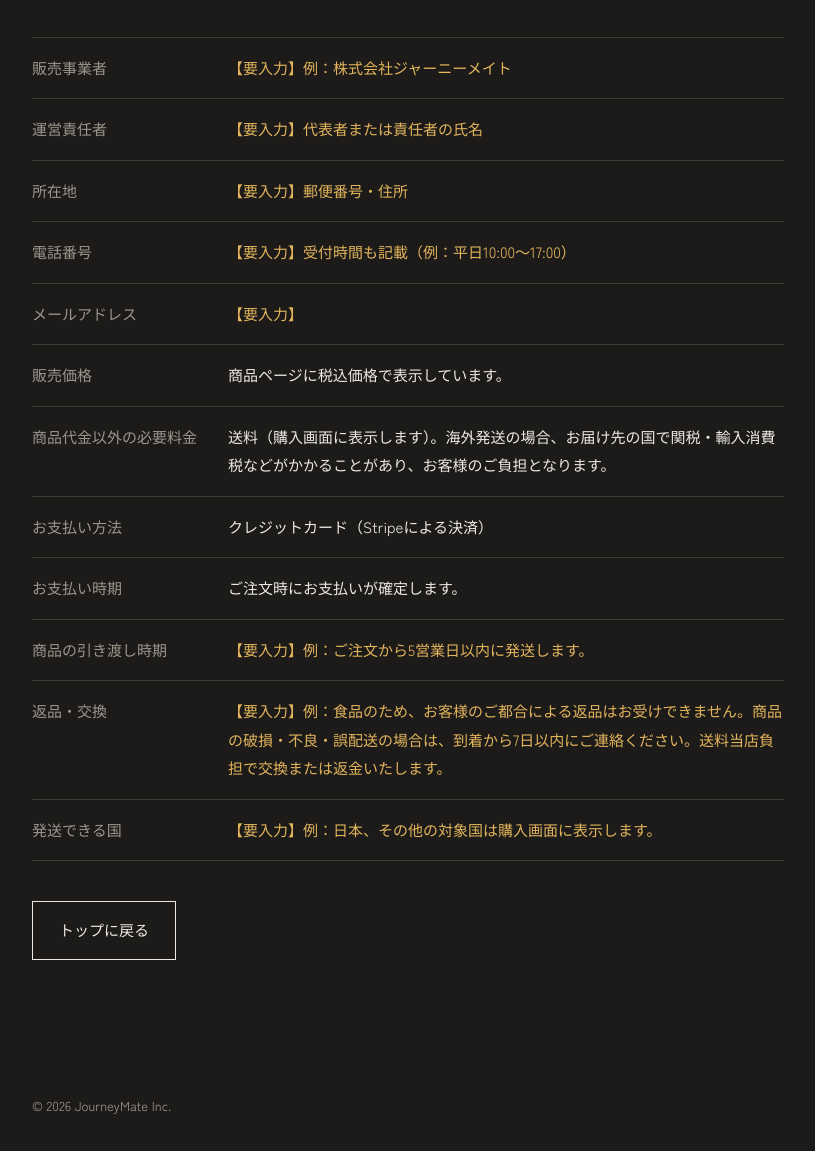
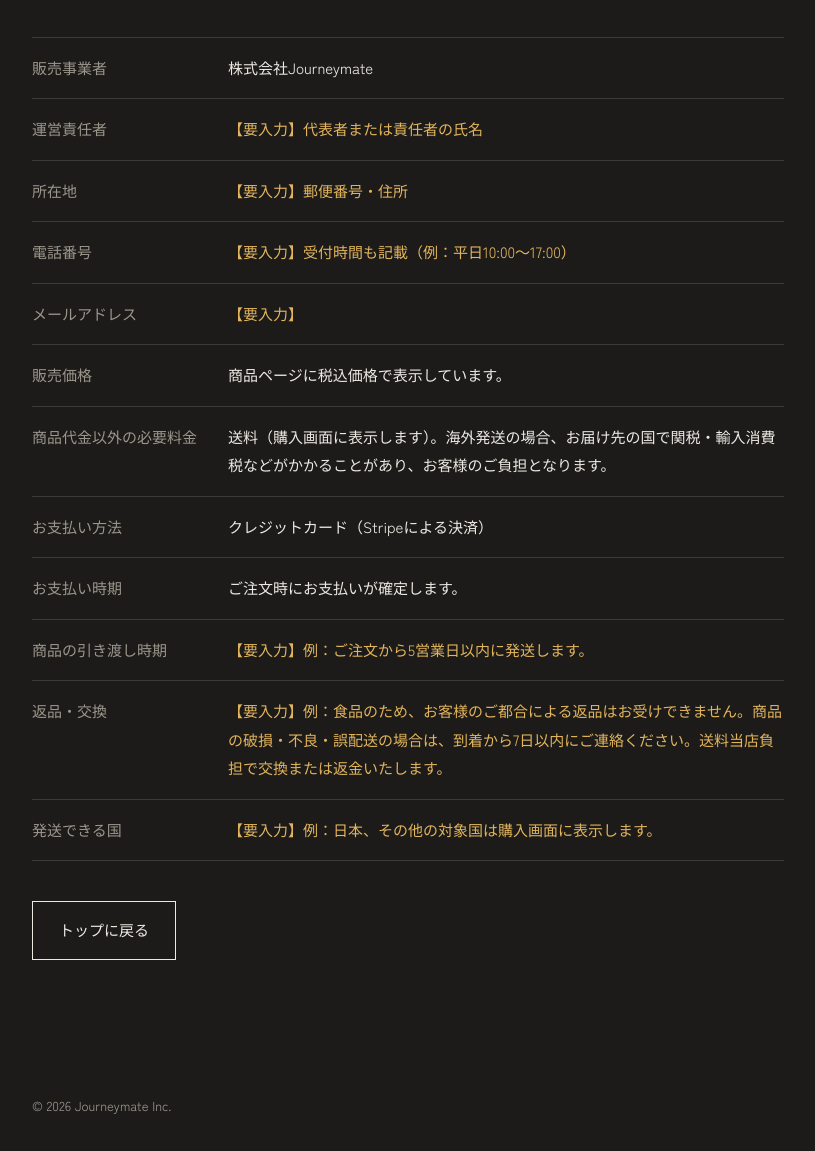
Before and after one commit to yuhei0358/Matcharcoal, a plain HTML site: page tokushoho.html in a window 1280 px wide. Shown: the part 238-1389 px from the top of the page, without its empty margins (32-847 px from the left). Drawn offline with Linux system fonts and the light colour scheme.

Commit message:
Use registered company name Journeymate
Co-Authored-By: Claude Opus 5.5 <noreply@anthropic.com>
Claude-Session: https://claude.ai/code/session_01LNZjKCpaQphuiJgcbMrzYH

```diff
--- a/tokushoho.html
+++ b/tokushoho.html
@@ -32,7 +32,7 @@ footer{padding:32px var(--gutter);font-size:13px;color:var(--mist)}
   <h1>特定商取引法に基づく表記</h1>
   <!-- 【要入力】の部分をすべて埋めてから販売を開始すること -->
   <dl>
-    <div><dt>販売事業者</dt><dd class="todo">【要入力】例：株式会社ジャーニーメイト</dd></div>
+    <div><dt>販売事業者</dt><dd>株式会社Journeymate</dd></div>
     <div><dt>運営責任者</dt><dd class="todo">【要入力】代表者または責任者の氏名</dd></div>
     <div><dt>所在地</dt><dd class="todo">【要入力】郵便番号・住所</dd></div>
     <div><dt>電話番号</dt><dd class="todo">【要入力】受付時間も記載（例：平日10:00〜17:00）</dd></div>
@@ -47,6 +47,6 @@ footer{padding:32px var(--gutter);font-size:13px;color:var(--mist)}
   </dl>
   <a class="back" href="./">トップに戻る</a>
 </main>
-<footer>© 2026 JourneyMate Inc.</footer>
+<footer>© 2026 Journeymate Inc.</footer>
 </body>
 </html>
```
Also changed, not shown: index.html (+1 -1 lines), thanks.html (+1 -1 lines).
